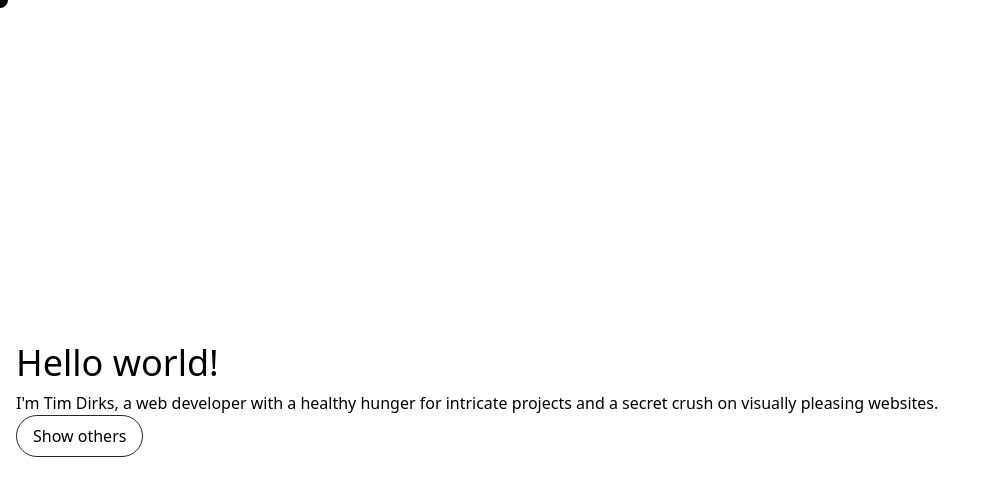
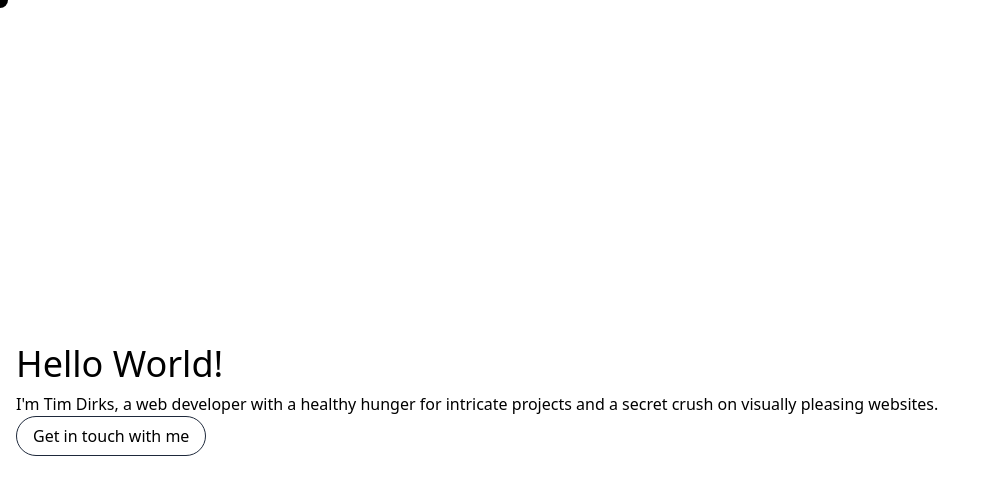
Before and after one commit to TimDirks/Portfolio, a Vue app: page / in a window 1280 px wide. Shown: the top 496 px of the page, without its empty margins (0-1001 px from the left). Built offline with nearby package versions, Linux system fonts and the light colour scheme.

Commit message:
Added translations and icons

```diff
--- a/src/components/Contact.vue
+++ b/src/components/Contact.vue
@@ -2,10 +2,10 @@
     <div>
         <button
             v-if="!socialsShown"
-            class="rounded-full border border-slate-800 px-4 py-2"
+            class="h-10 rounded-full border border-slate-800 px-4"
             @click="toggleSocials"
         >
-            Show others
+            {{ $t('socials.actions.getInTouch') }}
         </button>
 
         <div
@@ -15,17 +15,22 @@
             <a
                 v-for="social in socials"
                 :key="`social-link-${social.name}`"
-                class="inline-block rounded-full border border-slate-800 px-4 py-2"
-                :href="social.link"
+                class="inline-flex h-10 w-10 items-center justify-center rounded-full border border-slate-800"
+                :href="$t(`socials.${social.name}.link`)"
                 target="_blank"
+                :title="$t(`socials.${social.name}.title`)"
             >
-                {{ social.name }}
+                <FontAwesomeIcon
+                    :icon="social.icon"
+                    size="xl"
+                />
             </a>
         </div>
     </div>
 </template>
 
 <script lang="ts" setup>
+import {FontAwesomeIcon} from '@fortawesome/vue-fontawesome';
 import {ref} from 'vue';
 
 const socialsShown = ref<boolean>(false);
@@ -34,20 +39,20 @@ const toggleSocials = () => socialsShown.value = !socialsShown.value;
 
 const socials = [
     {
-        link: 'https://www.linkedin.com/in/tim-dirks-3125a0139/',
-        name: 'LinkedIn',
+        icon: ['fab', 'linkedin'],
+        name: 'linkedIn',
     },
     {
-        link: 'https://github.com/TimDirks',
-        name: 'Github',
+        icon: ['fab', 'github'],
+        name: 'github',
     },
     {
-        link: 'https://www.instagram.com/tim.dirks',
-        name: 'Instragram',
+        icon: ['fab', 'instagram'],
+        name: 'instagram',
     },
     {
-        link: 'mailto:tim.dirks@hotmail.com',
-        name: 'Mail',
+        icon: ['far', 'envelope'],
+        name: 'email',
     },
 ];
 </script>
--- a/src/components/Intro.vue
+++ b/src/components/Intro.vue
@@ -1,11 +1,11 @@
 <template>
     <div>
         <h1 class="mb-2 text-4xl">
-            Hello world!
+            {{ $t('introduction.title') }}
         </h1>
 
         <p>
-            I'm Tim Dirks, a web developer with a healthy hunger for intricate projects and a secret crush on visually pleasing websites.
+            {{ $t('introduction.body') }}
         </p>
     </div>
 </template>
--- /dev/null
+++ b/src/lang/en-GB.ts
@@ -0,0 +1,27 @@
+export default {
+    introduction: {
+        body: 'I\'m Tim Dirks, a web developer with a healthy hunger for intricate projects and a secret crush on visually pleasing websites.',
+        title: 'Hello World!',
+    },
+    socials: {
+        actions: {
+            getInTouch: 'Get in touch with me',
+        },
+        email: {
+            link: 'mailto:tim.dirks{\'@\'}hotmail.com',
+            title: 'Email',
+        },
+        github: {
+            link: 'https://github.com/TimDirks',
+            title: 'Github',
+        },
+        instagram: {
+            link: 'https://www.instagram.com/tim.dirks',
+            title: 'Instagram',
+        },
+        linkedIn: {
+            link: 'https://www.linkedin.com/in/tim-dirks-3125a0139/',
+            title: 'LinkedIn',
+        },
+    },
+};
--- a/src/main.ts
+++ b/src/main.ts
@@ -1,8 +1,11 @@
 import '@/assets/css/style.css';
+import '@/vendor/icons';
 import App from '@/App.vue';
 import {createApp} from 'vue';
+import i18n from '@/vendor/i18n';
 import router from '@/router';
 
 createApp(App)
     .use(router)
+    .use(i18n)
     .mount('#app');
--- /dev/null
+++ b/src/vendor/i18n.ts
@@ -0,0 +1,11 @@
+import {createI18n} from 'vue-i18n';
+import enGB from '@/lang/en-GB';
+
+const i18n = createI18n({
+    locale: 'en-GB',
+    messages: {
+        'en-GB': enGB,
+    },
+});
+
+export default i18n;
--- /dev/null
+++ b/src/vendor/icons.ts
@@ -0,0 +1,16 @@
+import {
+    faGithub,
+    faInstagram,
+    faLinkedin,
+} from '@fortawesome/free-brands-svg-icons';
+import {
+    faEnvelope,
+} from '@fortawesome/free-regular-svg-icons';
+import {library} from '@fortawesome/fontawesome-svg-core';
+
+library.add(
+    faEnvelope,
+    faGithub,
+    faInstagram,
+    faLinkedin,
+);
```
Also changed, not shown: package.json (+6 -1 lines), 1 other file (tests, documents, lock files or other folders).
